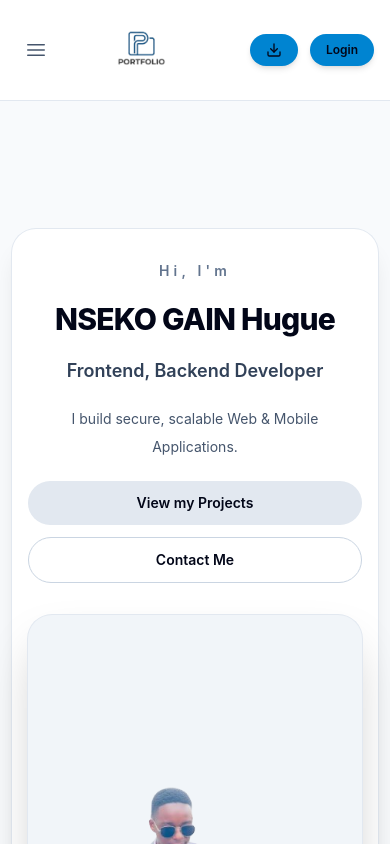
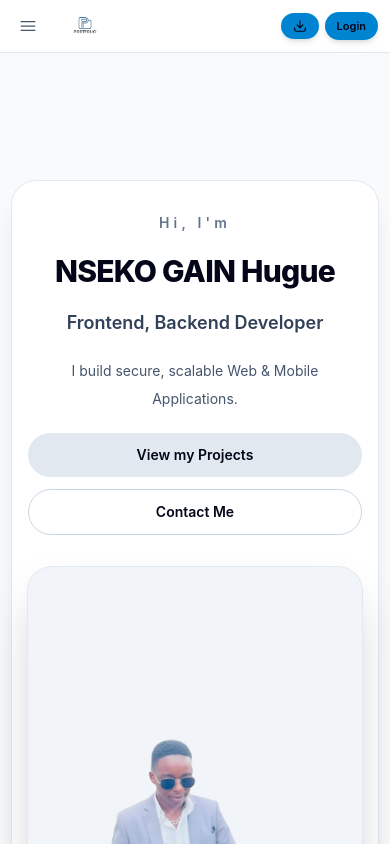
Before and after one commit to nseko-stack/Portifolio, a React (Vite) app in the folder Front-end/: page / in a window 390 px wide. Shown: the top 844 px of the page. Built offline with nearby package versions, Linux system fonts and the light colour scheme; no server answers.

Commit message:
responsiveness of the logo

```diff
--- a/Front-end/components/Navbar.jsx
+++ b/Front-end/components/Navbar.jsx
@@ -11,43 +11,43 @@ function Navbar() {
 
   return (
     <nav className="sticky top-0 z-20 border-b border-slate-200 bg-white/95 backdrop-blur-sm">
-      <div className="mx-auto flex max-w-7xl items-center justify-between gap-3 px-4 py-3 sm:px-8 sm:py-4">
+      <div className="mx-auto flex max-w-7xl items-center justify-between gap-2 px-3 py-2 sm:px-6 sm:py-4">
 
-        {/* Left side: Mobile menu button & Logo container */}
-        <div className="flex items-center gap-4">
+        {/* Left Container: Hamburger button & Logo */}
+        <div className="flex flex-1 items-center gap-2 sm:gap-4 min-w-0">
           {/* Hamburger button for mobile, hidden on desktop */}
           <button
             onClick={toggleMenu}
             type="button"
-            className="inline-flex items-center justify-center p-2 rounded-md text-slate-600 hover:text-slate-900 hover:bg-slate-100 focus:outline-none md:hidden"
+            className="inline-flex items-center justify-center p-1.5 rounded-md text-slate-600 hover:text-slate-900 hover:bg-slate-100 focus:outline-none md:hidden shrink-0"
             aria-expanded={isOpen}
           >
             <span className="sr-only">Open main menu</span>
             {isOpen ? (
               // Close icon (X) when menu is open
-              <svg className="h-6 w-6" fill="none" viewBox="0 0 24 24" strokeWidth="1.5" stroke="currentColor">
+              <svg className="h-5 w-5 sm:h-6 sm:w-6" fill="none" viewBox="0 0 24 24" strokeWidth="1.5" stroke="currentColor">
                 <path strokeLinecap="round" strokeLinejoin="round" d="M6 18L18 6M6 6l12 12" />
               </svg>
             ) : (
               // Hamburger menu icon when menu is closed
-              <svg className="h-6 w-6" fill="none" viewBox="0 0 24 24" strokeWidth="1.5" stroke="currentColor">
+              <svg className="h-5 w-5 sm:h-6 sm:w-6" fill="none" viewBox="0 0 24 24" strokeWidth="1.5" stroke="currentColor">
                 <path strokeLinecap="round" strokeLinejoin="round" d="M3.75 6.75h16.5M3.75 12h16.5m-16.5 5.25h16.5" />
               </svg>
             )}
           </button>
 
-          {/* Logo Container - Enlarged sizes applied here */}
-          <div className="flex items-center">
+          {/* Flexible Logo wrapper that dynamically resizes down on ultra-small screens */}
+          <div className="flex items-center min-w-0">
             <img
               src={logo}
               alt="logo"
-              className="h-19 w-auto max-w-[250px] md:h-15 md:max-w-[250px] object-contain"
+              className="h-9 w-auto max-w-[100px] sm:h-12 sm:max-w-[140px] md:h-16 md:max-w-[200px] object-contain object-left shrink"
             />
           </div>
         </div>
 
-        {/* Desktop Navigation Links: Hidden on mobile */}
-        <div className="hidden md:flex items-center justify-center gap-6">
+        {/* Desktop Navigation Links: Completely hidden below md layout breakpoint */}
+        <div className="hidden md:flex items-center justify-center gap-6 shrink-0">
           <a href="#Home" className="text-slate-600 hover:text-slate-900 font-medium transition-colors">Home</a>
           <a href="#About" className="text-slate-600 hover:text-slate-900 font-medium transition-colors">About</a>
           <a href="#Projects" className="text-slate-600 hover:text-slate-900 font-medium transition-colors">Projects</a>
@@ -56,26 +56,27 @@ function Navbar() {
           <a href="#Contact" className="text-slate-600 hover:text-slate-900 font-medium transition-colors">Contact</a>
         </div>
 
-        {/* Right side: Action Buttons (Resume & Login) */}
-        <div className="flex items-center gap-3">
+        {/* Right Container: Action Buttons optimized to save space on mobile */}
+        <div className="flex items-center justify-end gap-1.5 sm:gap-3 shrink-0">
           {/* Download Resume Button */}
           <a
             href="/documents/NSEKO GAIN Hugue.pdf"
             download="Resume.pdf"
-            className="inline-flex items-center gap-2 rounded-full bg-sky-600 px-4 py-2 text-xs sm:text-sm font-semibold text-white shadow-md transition duration-200 hover:bg-sky-700 hover:shadow-lg focus:outline-none focus:ring-2 focus:ring-sky-300"
+            className="inline-flex items-center gap-1 sm:gap-2 rounded-full bg-sky-600 px-3 py-1.5 sm:px-4 sm:py-2 text-[11px] sm:text-xs md:text-sm font-semibold text-white shadow-md transition duration-200 hover:bg-sky-700 hover:shadow-lg focus:outline-none focus:ring-2 focus:ring-sky-300"
           >
-            <svg className="h-4 w-4" viewBox="0 0 24 24" fill="none" stroke="currentColor" strokeWidth="2" strokeLinecap="round" strokeLinejoin="round">
+            <svg className="h-3.5 w-3.5 sm:h-4 sm:w-4" viewBox="0 0 24 24" fill="none" stroke="currentColor" strokeWidth="2" strokeLinecap="round" strokeLinejoin="round">
               <path d="M21 15v4a2 2 0 0 1-2 2H5a2 2 0 0 1-2-2v-4" />
               <polyline points="7 10 12 15 17 10" />
               <line x1="12" x2="12" y1="15" y2="3" />
             </svg>
+            {/* Text automatically drops on small screens to maintain layout spacing */}
             <span className="hidden xs:inline">Resume</span>
           </a>
 
           {/* Login Action Button */}
           <Link
             to="/login"
-            className="rounded-full bg-sky-600 px-4 py-2 text-xs sm:text-sm font-semibold text-white shadow-md transition duration-200 hover:bg-sky-700 hover:shadow-lg focus:outline-none focus:ring-2 focus:ring-sky-300"
+            className="rounded-full bg-sky-600 px-3 py-1.5 sm:px-4 sm:py-2 text-[11px] sm:text-xs md:text-sm font-semibold text-white shadow-md transition duration-200 hover:bg-sky-700 hover:shadow-lg focus:outline-none focus:ring-2 focus:ring-sky-300"
           >
             Login
           </Link>
```
